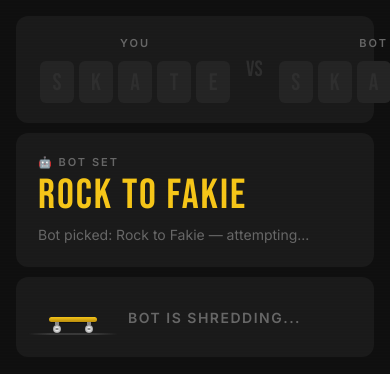
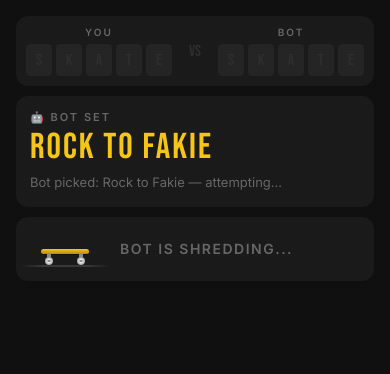
Before and after one commit to lem0162/skate-game, a website: page index.html in a window 390 px wide. Both pictures are taken after a click on the button "DROP IN". Drawn offline with Linux system fonts and the light colour scheme.

Commit message:
Fix scoreboard overflow on iPhone 14, tighten game layout, remove Carve

```diff
--- a/app.js
+++ b/app.js
@@ -34,7 +34,6 @@ const TRICKS = [
   { id: 'suski',       name: 'Suski Grind',     cat: 'grind', base: .46 },
   // RAMPS (light transition tricks — coping & stalls, no big airs)
   { id: 'drop_in',     name: 'Drop In',         cat: 'ramp',  base: .95 },
-  { id: 'carve',       name: 'Carve',           cat: 'ramp',  base: .92 },
   { id: 'kickturn',    name: 'Kickturn',        cat: 'ramp',  base: .88 },
   { id: 'fakie_kt',    name: 'Fakie Kickturn',  cat: 'ramp',  base: .82 },
   { id: 'rock_fakie',  name: 'Rock to Fakie',   cat: 'ramp',  base: .78 },
@@ -55,14 +54,14 @@ const DEFAULT_POOLS = {
   easy: new Set([
     'ollie','pop_shove','bs180','fs180',
     '5050','boardslide','tailslide','noseslide',
-    'drop_in','carve','kickturn','fakie_kt','rock_fakie',
+    'drop_in','kickturn','fakie_kt','rock_fakie',
   ]),
   medium: new Set([
     'ollie','pop_shove','bs180','fs180',
     'kickflip','heelflip','varial_kick','varial_heel','bs_flip','fs_flip','360_shove',
     '5050','boardslide','tailslide','noseslide',
     'five_o','nosegrind','bluntslide','crook','feeble',
-    'drop_in','carve','kickturn','fakie_kt','rock_fakie',
+    'drop_in','kickturn','fakie_kt','rock_fakie',
     'tail_stall','nose_stall','5050_stall','rock_roll','axle_stall',
   ]),
   hard: new Set(TRICKS.map(t => t.id)),
--- a/styles.css
+++ b/styles.css
@@ -81,6 +81,36 @@ body.screen-game #event-log {
   flex-shrink: 0;
   max-height: 72px;
 }
+
+/* ── iPhone-fit: compact scoreboard so all 10 letters + VS fit in 358px ── */
+body.screen-game .scoreboard {
+  padding: 10px 10px;
+}
+body.screen-game .score-col { min-width: 0; }
+body.screen-game .score-name { font-size: 10px; margin-bottom: 6px; }
+body.screen-game .skate-letters { gap: 4px; }
+body.screen-game .letter {
+  width: 26px;
+  height: 32px;
+  font-size: 16px;
+  border-radius: 4px;
+}
+body.screen-game .vs-label { font-size: 16px; padding: 0 8px; }
+
+/* ── Tighter state box on phone ── */
+body.screen-game .state-box { padding: 14px 14px; min-height: 78px; }
+body.screen-game .trick-name { font-size: 36px; }
+body.screen-game .state-msg  { font-size: 13px; }
+
+/* ── Action buttons slightly more compact ── */
+body.screen-game .btn-land,
+body.screen-game .btn-bail,
+body.screen-game .btn-set { padding: 16px; font-size: 20px; }
+
+/* ── Trick picker tighter ── */
+body.screen-game .trick-btn { padding: 9px 10px; font-size: 12px; }
+body.screen-game .trick-cat-header { margin: 10px 0 6px; font-size: 10px; }
+body.screen-game .action-row { margin-bottom: 10px; }
 
 #app { width: 100%; max-width: 430px; min-width: 0; }
 
```
